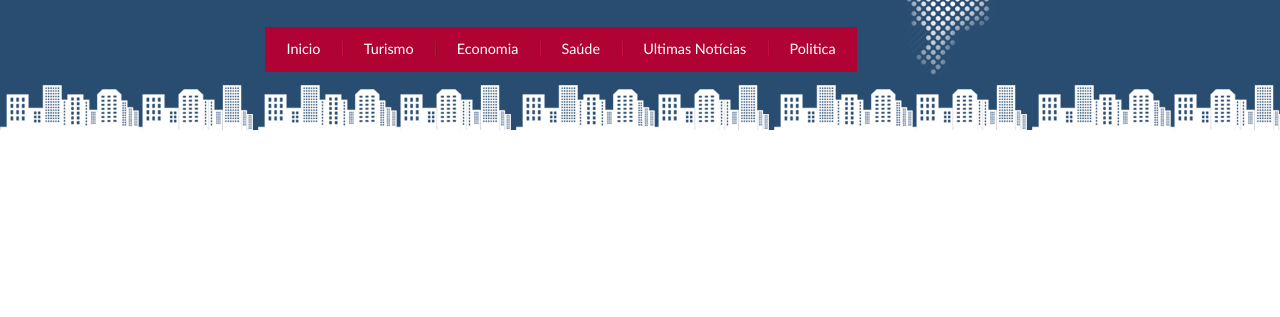
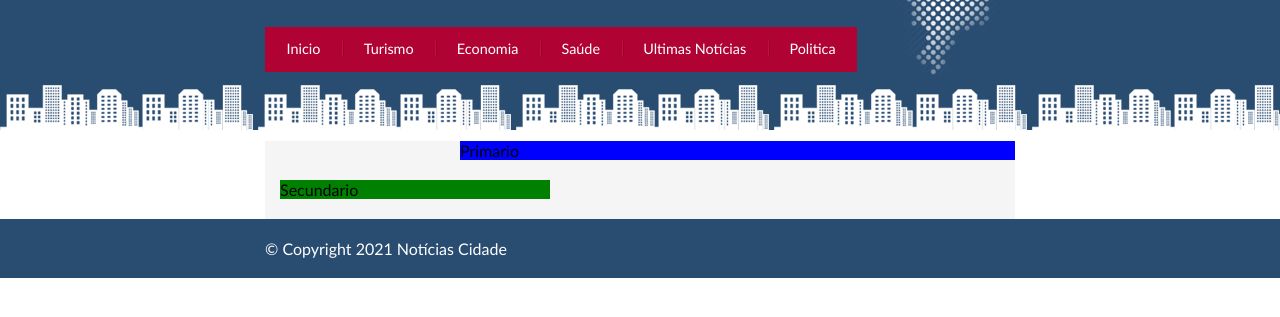
Before and after one commit to josesebastiao/Site-cidade, a plain HTML site: page index.html in a window 1280 px wide. Shown: the part 99-416 px from the top of the page. Drawn offline with Linux system fonts and the light colour scheme.

Commit message:
criação do footer e das colunas

```diff
--- a/css/estilo.css
+++ b/css/estilo.css
@@ -1,83 +1,141 @@
 /* Estrutura Básica */
 
-*{
-    margin:0;
+* {
+  margin: 0;
   padding: 0;
 }
 
-body{
-    font-family: 'Trebuchet MS', Helvetica, sans-serif;
+body {
+  font-family: "Trebuchet MS", Helvetica, sans-serif;
   background: #fff url(../imagens/fundo.png) repeat-x;
 }
 
 /* Topo */
 
-#container{
+#container {
   width: 750px;
   margin: 0 auto;
-
-
 }
 
-#topo{
+#topo {
   height: 150px;
   background: url(../imagens/detalhe-topo.png) no-repeat right top;
   padding-top: 30px;
 }
 
-.logo{
+.logo {
   width: 152px;
   height: 66px;
   background: url(../imagens/logo.png) no-repeat center;
   text-indent: 450px;
   color: #fff;
-
 }
 /* Barra de Navegação */
 
-ul{
+ul {
   padding: 0;
   margin: 0;
   list-style: none;
 }
 
-#topo ul{
+#topo ul {
   margin-top: 30px;
   background: #b10333;
   float: left;
 }
 
-#topo ul li{
+#topo ul li {
   float: left;
 }
 
-#topo ul a{
+#topo ul a {
   font-size: 0.9em;
   display: block;
   padding: 0.5em 1.5em;
   line-height: 2.1em;
   text-decoration: none;
-    color:#fff;
+  color: #fff;
   background: url(../imagens/divisor.png) no-repeat left center;
 }
 
-#topo ul .primeiro a{
+#topo ul .primeiro a {
   background: none;
 }
 
-#topo ul a:hover{
-   color:#69001d;
+#topo ul a:hover {
+  color: #69001d;
 }
 
-body.inicio #navegacao a#inicio
-body.turismo #navegacao a#turismo
-body.economia #navegacao a#economia
-body.saude #navegacao a#saude
-body.ultimas #navegacao a#ultimas
-body.politica #navegacao a#politica
-
-{
+body.inicio
+  #navegacao
+  a#inicio
+  body.turismo
+  #navegacao
+  a#turismo
+  body.economia
+  #navegacao
+  a#economia
+  body.saude
+  #navegacao
+  a#saude
+  body.ultimas
+  #navegacao
+  a#ultimas
+  body.politica
+  #navegacao
+  a#politica {
   color: #fff;
   background: #de003e;
-cursor:text;
+  cursor: text;
 }
+
+
+#conteudo{
+    margin-top: 60px;
+    float: left;
+    background: #f5f5f5;
+}
+
+#lateral{
+    width: 180px;
+    float: left;
+    margin: 0 0 20px -750px;
+    background:yellow;
+}
+
+#tres-colunas #primario{
+    width: 270px;
+    float: left;
+    margin: 0 0 20px 195px;
+    background: blue;
+}
+
+#duas-colunas #primario{
+    width: 555px;
+    float: left;
+    margin: 0 0 20px 195px;
+    background: blue;
+}
+
+#secundario{
+    width: 270px;
+    float: left;
+    margin: 0 0 20px 15px;
+    background: green;
+
+}
+
+
+
+/* Rodape */
+#container-rodape{
+    background: #294c71;
+    padding: 20px;
+
+}
+
+#rodape{
+    width: 750px;
+    margin:0 auto;
+    color:#fff;
+}
--- a/index.html
+++ b/index.html
@@ -1,15 +1,17 @@
 <!DOCTYPE html>
 <html lang="en">
   <head>
-    <meta charset="UTF-8">
-    <meta http-equiv="X-UA-Compatible" content="IE=edge">
-    <meta name="viewport" content="width=device-width, initial-scale=1.0">
-    <link rel="stylesheet" href="css/estilo.css">
+    <meta charset="UTF-8" />
+    <meta http-equiv="X-UA-Compatible" content="IE=edge" />
+    <meta name="viewport" content="width=device-width, initial-scale=1.0" />
+    <link rel="stylesheet" href="css/estilo.css" />
     <title>Noticias Cidade</title>
   </head>
-<body class="inicio">
-    <div id="container">
-            <div id="topo">
+  <body id="duas-colunas" class="inicio">
+      <!-- Inicio do container -->
+    <main id="container">
+        <!-- Inicio Topo -->
+      <header id="topo">
         <h1 class="logo">Lubango</h1>
         <ul id="navegacao">
           <li class="primeiro"><a id="inicio" href="index.html">Inicio</a></li>
@@ -24,7 +26,26 @@
 
           <li><a id="politica" href="politica.html">Politica</a></li>
         </ul>
+      </header>
+      <!-- Fim Topo -->
+
+      <!-- Inicio conteudo -->
+      <section id="conteudo">
+          <div id="primario">Primario</div>
+          <div id="secundario">Secundario</div>
+          <div id="lateral">Lateral</div>
+
+      </section>
+    <!--Fim conteudo  -->
+    </main>
+       <!--Fim do container-->
+
+    <!-- Inicio Rodapé -->
+    <footer id="container-rodape" style="clear: both;">
+        <div id="rodape">
+           &copy; Copyright 2021 Notícias Cidade
         </div>
-    </div>
+    </footer>
+    <!-- Fim Rodapé -->
   </body>
 </html>
```
Lines whose indentation alone changed are shown as unchanged.
